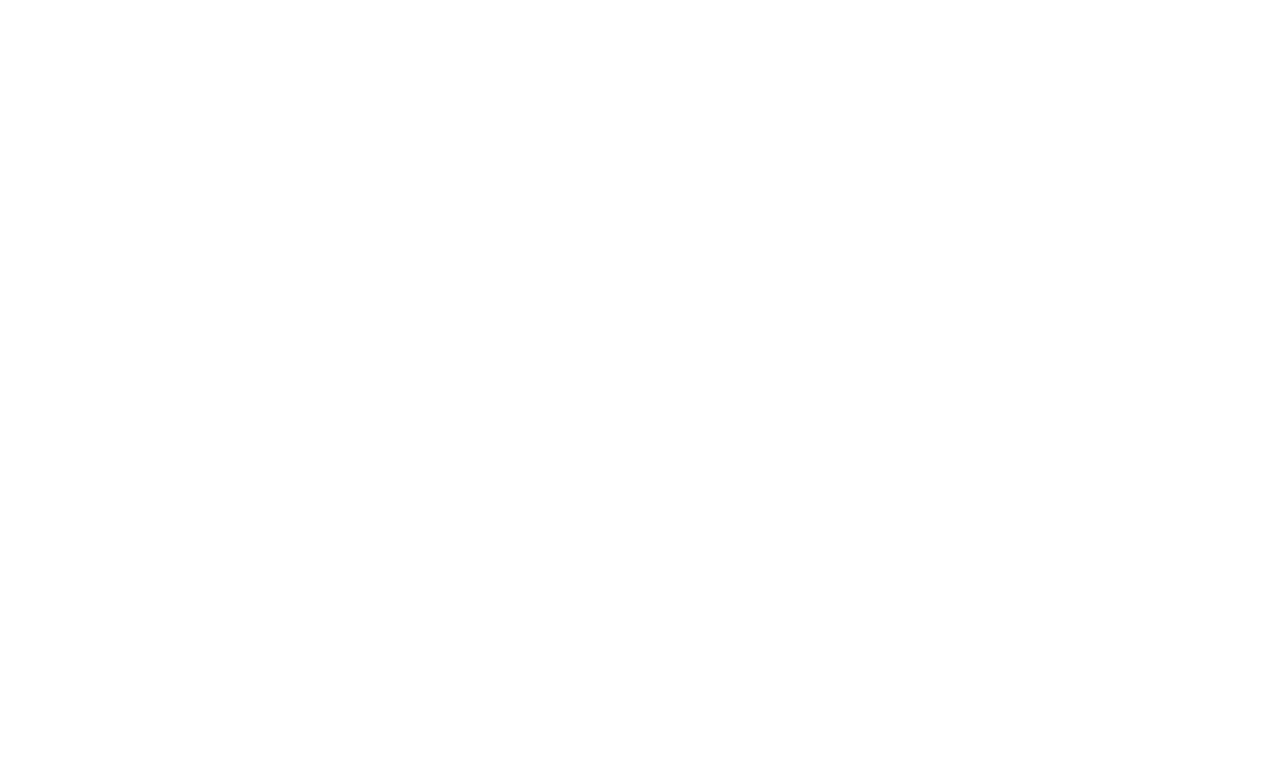
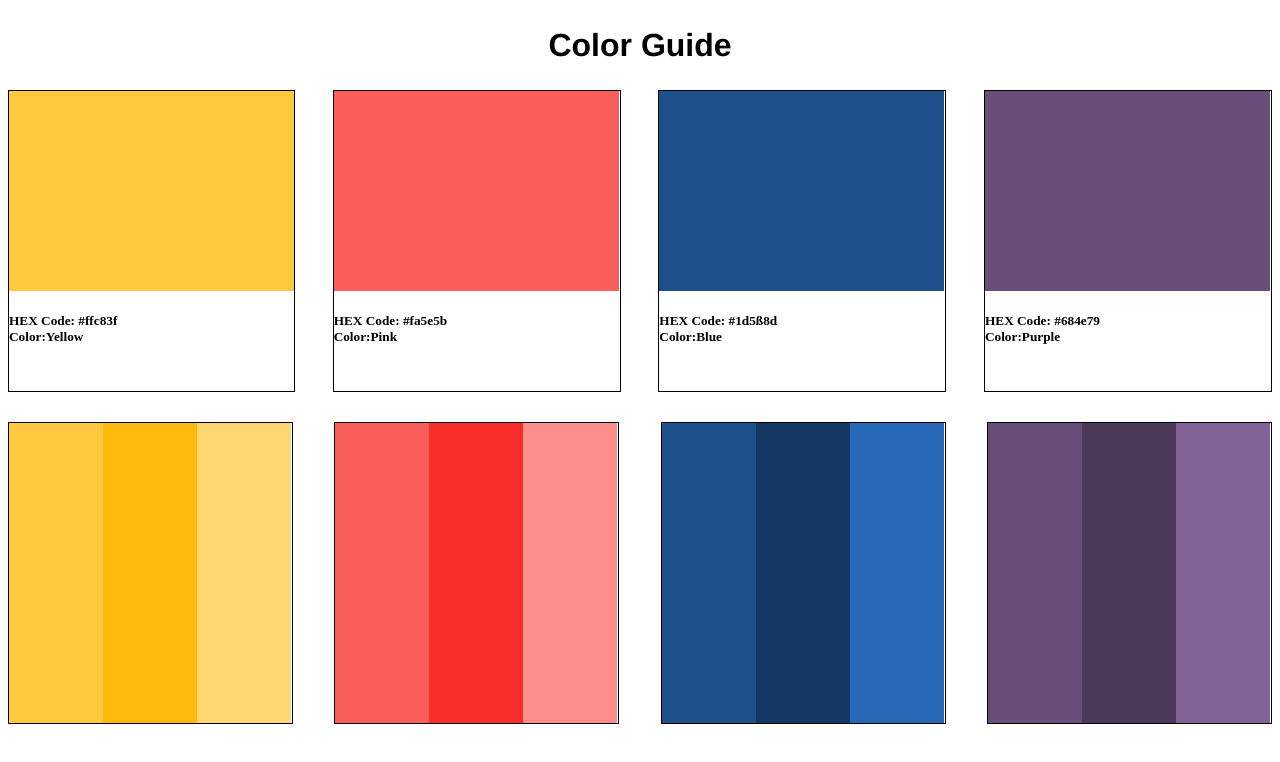
Before and after one commit to FBW-W21-d03/UIB-Framework-05-Colorguide, a website: page src/index.html in a window 1280 px wide. Drawn offline with nearby package versions, Linux system fonts and the light colour scheme; files that its build step writes are made by us from their sources.

Commit message:
Farbverlauf

```diff
--- a/src/index.html
+++ b/src/index.html
@@ -8,8 +8,59 @@
   <link rel="stylesheet" href="./scss/main.css" />
   <title>Color Guide</title>
 </head>
+<body>
+  <h2>Color Guide</h2>
+  <article>
+    <section class="section-1">
+      <div id="div-1"></div>
+       <h5>HEX Code: #ffc83f<br>Color:Yellow</h5>
+    </section>
 
-<body>
+    <section class="sectoin-2">
+      <div id="div-2"></div>
+       <h5>HEX Code: #fa5e5b<br>Color:Pink</h5>
+    </section>
+    <section class="sectoin-3">
+      <div id="div-3"></div>
+       <h5>HEX Code: #1d5ß8d<br>Color:Blue</h5>
+    </section>
+
+    <section class="sectoin-4">
+      <div id="div-4"></div>
+       <h5>HEX Code: #684e79<br>Color:Purple</h5>
+    </section>
+  </article>
+
+
+
+  <aside>
+
+    <section class="section1">
+      <div id="div1"></div>
+      <div id="div2"></div>
+      <div id="div3"></div>
+</section>
+
+    <section class="section2">
+         <div id="div11"></div>
+         <div id="div22"></div>
+         <div id="div33"></div>
+    </section>
+
+    <section class="section3">
+          <div id="div111"></div>
+          <div id="div222"></div>
+          <div id="div333"></div>
+    </section>
+
+
+
+    <section class="section4">
+          <div id="div1-1"></div>
+          <div id="div2-2"></div>
+          <div id="div3-3"></div>
+    </section>
+  </aside>
 
 </body>
 
--- a/src/scss/main.scss
+++ b/src/scss/main.scss
@@ -1,2 +1,147 @@
 // This is where you can import other stylesheets or write your scss code
 // @import "../../node_modules/bootstrap/scss/bootstrap";
+
+h2{
+    font-family: 'Franklin Gothic Medium', 'Arial Narrow', Arial, sans-serif;
+    text-align: center;
+    font-size: 2rem;
+}
+article{
+    display: flex;
+     flex-wrap: wrap;
+     justify-content: space-between;
+}
+.section-1{width: 286;
+    height: 300px;
+    border: 0.01rem solid black;
+}
+#div-1{
+    background-color: #ffc83f;
+    width: 285px;
+    height: 200px;
+}
+
+.sectoin-2{width: 286px;
+    height: 300px;
+    border: 0.01rem solid black;
+}
+#div-2{
+    background-color: #fa5e5b;
+    width: 285px;
+    height: 200px;
+}
+.sectoin-3{width: 286px;
+    height: 300px;
+    border: 0.01rem solid black;
+}
+#div-3{
+    background-color: #1d508d;
+    width: 285px;
+    height: 200px;
+}
+.sectoin-4{width: 286px;
+    height: 300px;
+    border: 0.01rem solid black;
+}
+#div-4{
+    background-color: #684e79;
+    width: 285px;
+    height: 200px;
+}
+
+aside{
+    display: flex;
+    flex-wrap: wrap;
+    justify-content: space-between;
+    margin-top: 30px;
+}
+.section1{display: flex;
+    flex-wrap: wrap;
+        width: 283px;
+        height: 300px;
+        border: 0.01rem solid black;
+}
+#div1{
+    width: 94px;
+    height: 300px;
+    background-color: #ffc83f;
+}
+#div2{
+    width: 94px;
+    height: 300px;
+    background-color: darken($color: #ffc83f, $amount: 10%);
+}
+#div3{
+    width: 94px;
+    height: 300px;
+    background-color: lighten($color:#ffc83f, $amount: 10%);
+}
+
+.section2{
+  display: flex;
+    flex-wrap: wrap;
+        width: 283px;
+        height: 300px;
+        border: 0.01rem solid black;
+}
+#div11{
+    width: 94px;
+    height: 300px;
+    background-color: #fa5e5b;
+}
+#div22{
+    width: 94px;
+    height: 300px;
+    background-color: darken($color: #fa5e5b, $amount: 10%);
+}
+#div33{
+    width: 94px;
+    height: 300px;
+    background-color: lighten($color:#fa5e5b, $amount: 10%);
+}
+
+
+.section3{
+    display: flex;
+    flex-wrap: wrap;
+        width: 283px;
+        height: 300px;
+        border: 0.01rem solid black;
+}
+#div111{
+    width: 94px;
+    height: 300px;
+    background-color: #1d508d;
+}
+#div222{
+    width: 94px;
+    height: 300px;
+    background-color: darken($color: #1d508d, $amount: 10%);
+}
+#div333{
+    width: 94px;
+    height: 300px;
+    background-color: lighten($color:#1d508d, $amount: 10%);
+}
+
+.section4{
+    display: flex;
+    flex-wrap: wrap;
+        width: 283px;
+        height: 300px;
+        border: 0.01rem solid black;
+}
+#div1-1{
+    width: 94px;
+    height: 300px;
+    background-color: #684e79;
+}
+#div2-2{
+    width: 94px;
+    height: 300px;
+    background-color: darken($color: #684e79, $amount: 10%);
+}
+#div3-3{
+    width: 94px;
+    height: 300px;
+    background-color: lighten($color:#684e79, $amount: 10%);}
```
Also changed, not shown: src/scss/main.css (added), 1 other file.
